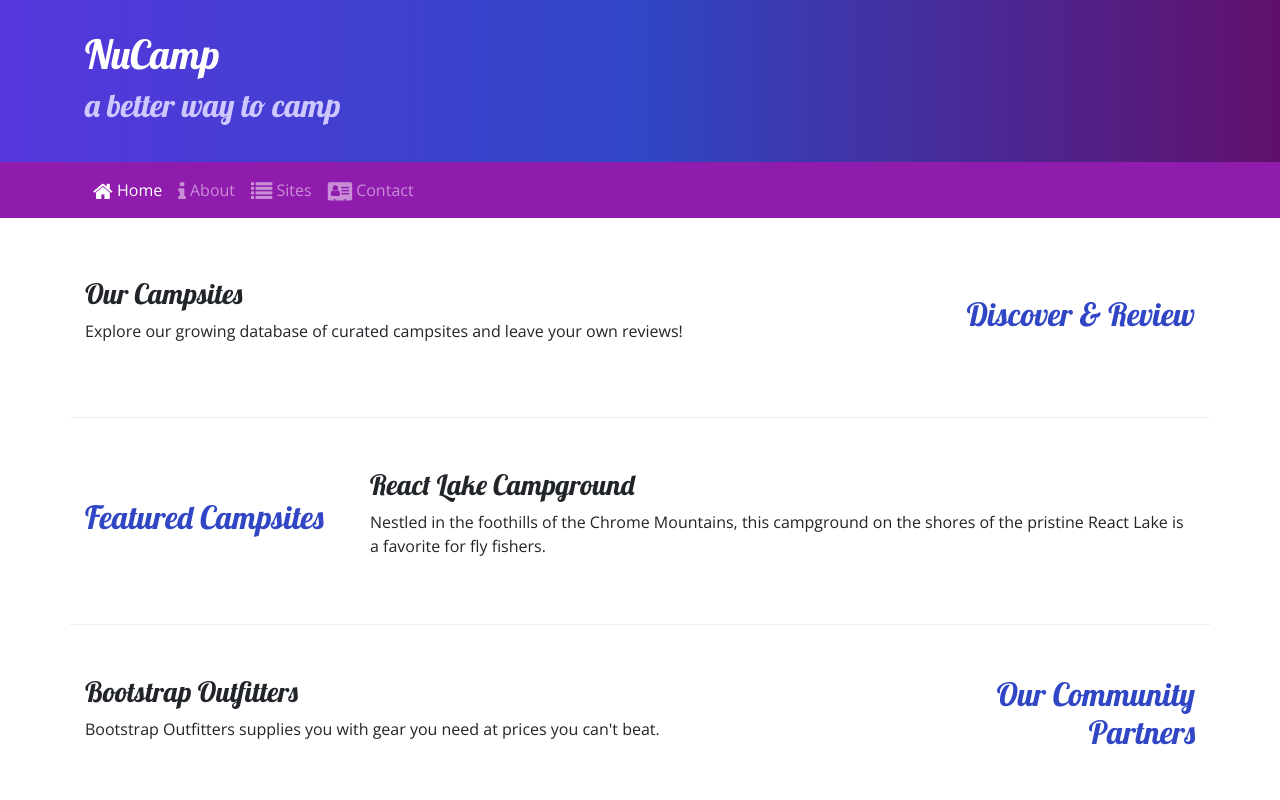
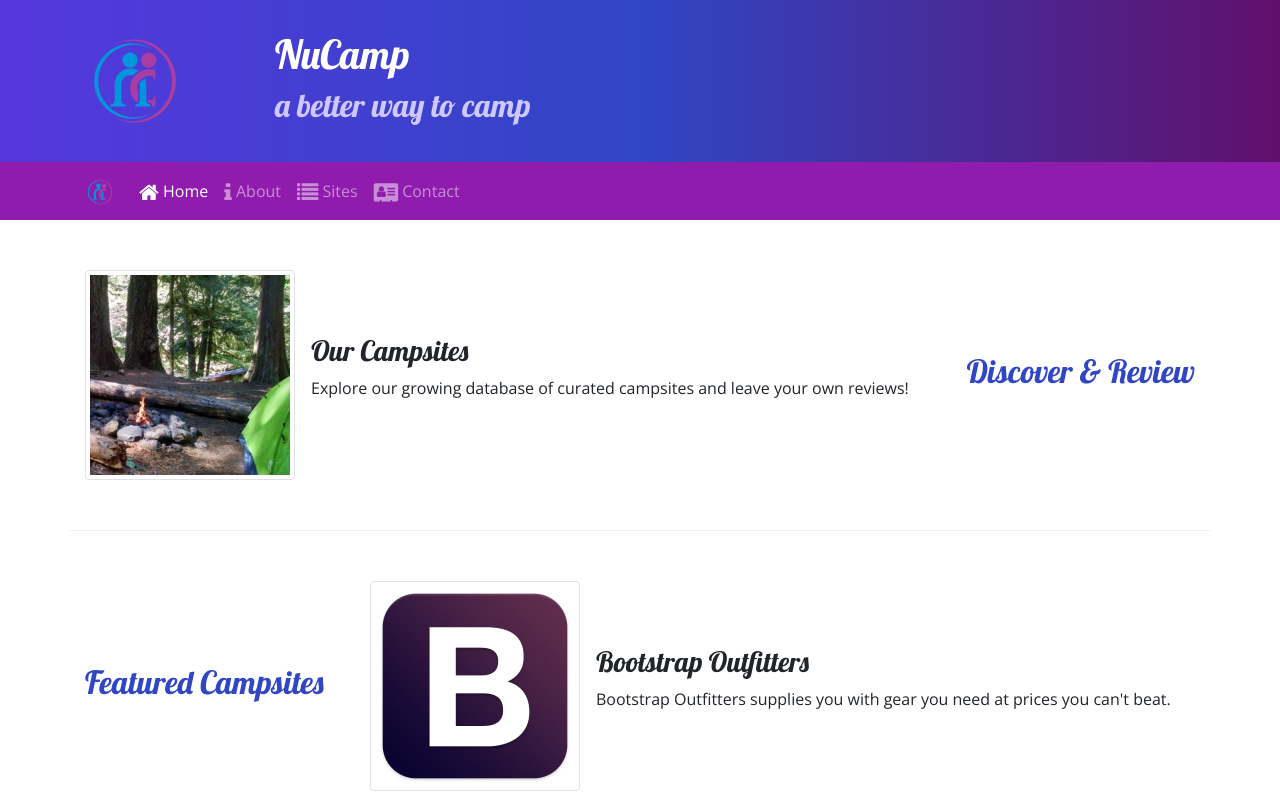
Before and after one commit to juanburgos/nucampsite, a website: page index.html in a window 1280 px wide. Shown: the top 800 px of the page. Drawn offline with nearby package versions, Linux system fonts and the light colour scheme.

Commit message:
Add Images and Media to index.html

```diff
--- a/index.html
+++ b/index.html
@@ -22,7 +22,11 @@
 
     <header class="jumbotron jumbotron-fluid">
         <div class="container">
-            <div class="row align-items-center">
+            <div class="row">
+                <div class="col-4 col-sm-3 col-md-2 align-self-center">
+                    <img src="img/logo.png" class="img-fluid" />
+                 </div>
+
                 <div class="col">
                     <h1>NuCamp</h1>
                     <h2>a better way to camp</h2>
@@ -33,7 +37,9 @@
 
     <nav class="navbar navbar-expand-sm navbar-dark sticky-top">
         <div class="container">
-            <button class="navbar-toggler ml-auto" type="button" data-toggle="collapse" data-target="#nucampNavbar">
+            <a class="navbar-brand" href="#"><img src="img/logo.png" height="30" width="30" /></a>
+            <button class="navbar-toggler" type="button" data-toggle="collapse" data-target="#nucampNavbar">
+
                 <span class="navbar-toggler-icon"></span>
             </button>
             <div class="collapse navbar-collapse" id="nucampNavbar">
@@ -45,7 +51,7 @@
                                 About</a></li>
                         <li class="nav-item"><a class="nav-link" href="#"><i class="fa fa-list fa-lg"></i> Sites</a>
                         </li>
-                        <li class="nav-item"><a class="nav-link" href="#"><i class="fa fa-address-card fa-lg"></i>
+                        <li class="nav-item"><a class="nav-link" href="contactus.html"><i class="fa fa-address-card fa-lg"></i>
                                 Contact</a></li>
                     </ul>
                 </ul>
@@ -55,15 +61,16 @@
 
     <div class="container">
         <div class="row row-content align-items-center">
-
             <div class="col-sm-4 order-sm-last col-md-3">
                 <h2 class="text-sm-right">Discover & Review</h2>
             </div>
-
             <div class="col">
-                <h3>Our Campsites</h3>
-                <div class="d-none d-sm-block">
-                    <p>Explore our growing database of curated campsites and leave your own reviews!</p>
+                <div class="media">
+                    <img class="d-flex mr-3 img-thumbnail" src="img/breadcrumb-trail-thumb.jpg" alt="Breadcrumb Trail" />
+                    <div class="media-body align-self-center">
+                        <h3>Our Campsites</h3>
+                        <p class="d-none d-sm-block">Explore our growing database of curated campsites and leave your own reviews!</p>
+                    </div>
                 </div>
             </div>
 
@@ -75,13 +82,13 @@
             </div>
 
             <div class="col">
-                <h3>React Lake Campground</h3>
-                <div class="d-none d-sm-block">
-                    <p>Nestled in the foothills of the Chrome Mountains, this campground on the shores of the pristine
-                        React
-                        Lake is a favorite for fly fishers.</p>
+                <div class="media">
+                    <img class="d-flex mr-3 img-thumbnail" src="img/bootstrap-thumb.png" alt="Bootstrap Outfitters" />
+                    <div class="media-body align-self-center">
+                        <h3>Bootstrap Outfitters</h3>
+        				<p class="d-none d-sm-block">Bootstrap Outfitters supplies you with gear you need at prices you can't beat.</p>
+                    </div>
                 </div>
-
             </div>
 
         </div>
```
Also changed, not shown: aboutus.html (+5 -2 lines), contactus.html (+5 -1 lines), img/bootstrap-thumb.png (added), img/breadcrumb-trail-thumb.jpg (added), img/breadcrumb-trail.jpg (added), img/chrome-river-thumb.jpg (added), img/chrome-river.jpg (added), img/logo.png (added), img/react-lake-thumb.jpg (added), img/react-lake.jpg (added), 1 other file.
